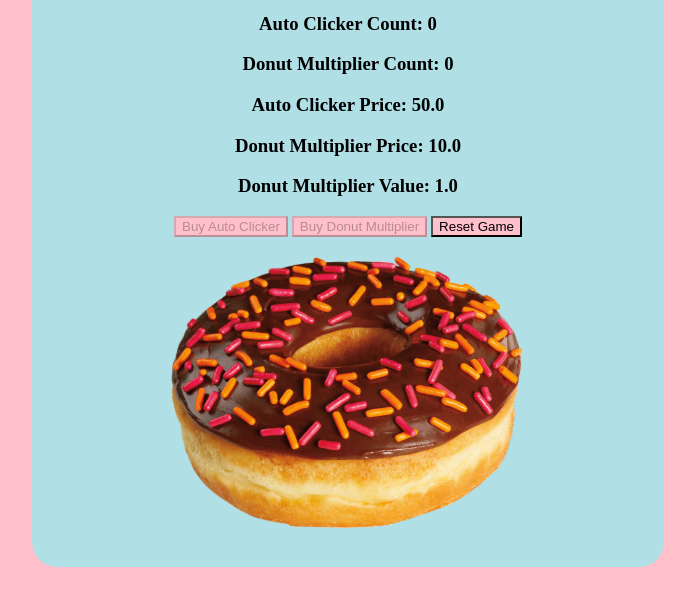
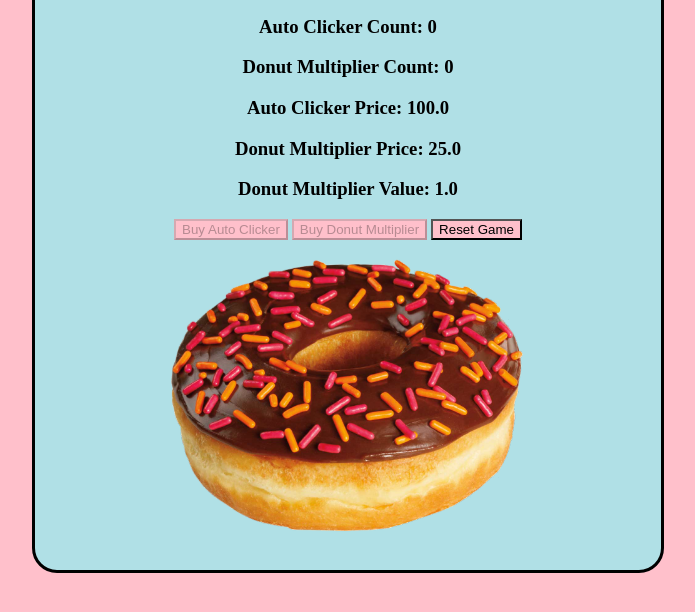
Before and after one commit to derekmosher21/Donut-Maker, a plain HTML site: page index.html in a window 1280 px wide. Shown: the part 226-838 px from the top of the page, without its empty margins (292-987 px from the left). Drawn offline with Linux system fonts and the light colour scheme.

Commit message:
changed default values and added border to .container

```diff
--- a/src/css/style.css
+++ b/src/css/style.css
@@ -8,6 +8,8 @@ body {
   box-sizing: border-box;
   position: relative;
   background-color: powderblue;
+  border-style: solid;
+  border-color: black;
   width: 50%;
   height: 70%;
   margin: auto;
--- a/src/js/DonutMaker.js
+++ b/src/js/DonutMaker.js
@@ -2,9 +2,9 @@ class DonutMaker {
   constructor() {
     this.donutCount = 0;
     this.donutMultiplierCount = 0;
-    this.donutMultiplierCost = 10;
+    this.donutMultiplierCost = 25;
     this.autoClickerCount = 0;
-    this.autoClickerCost = 50;
+    this.autoClickerCost = 100;
   }
 
   clickDonut() {
```
